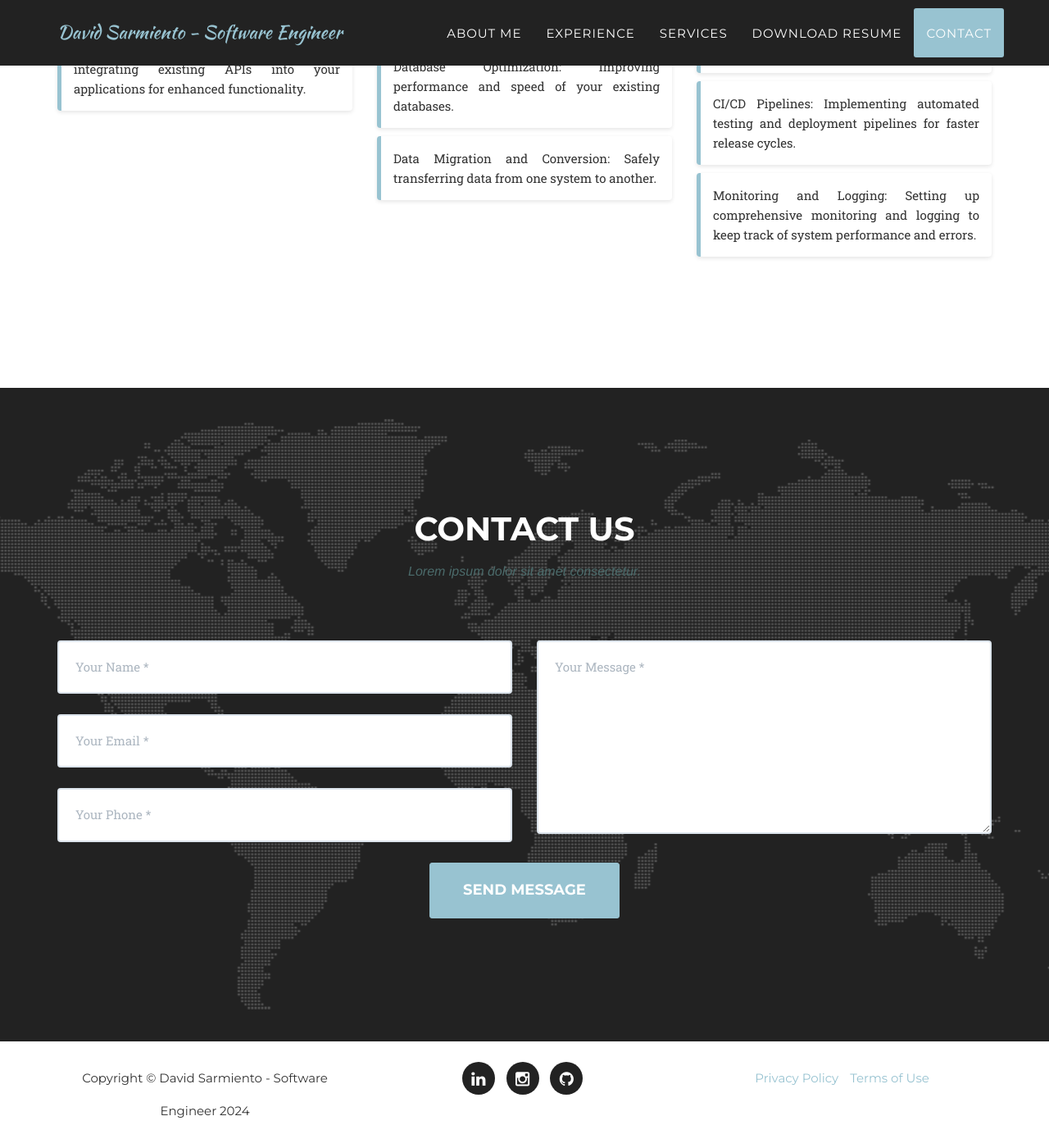
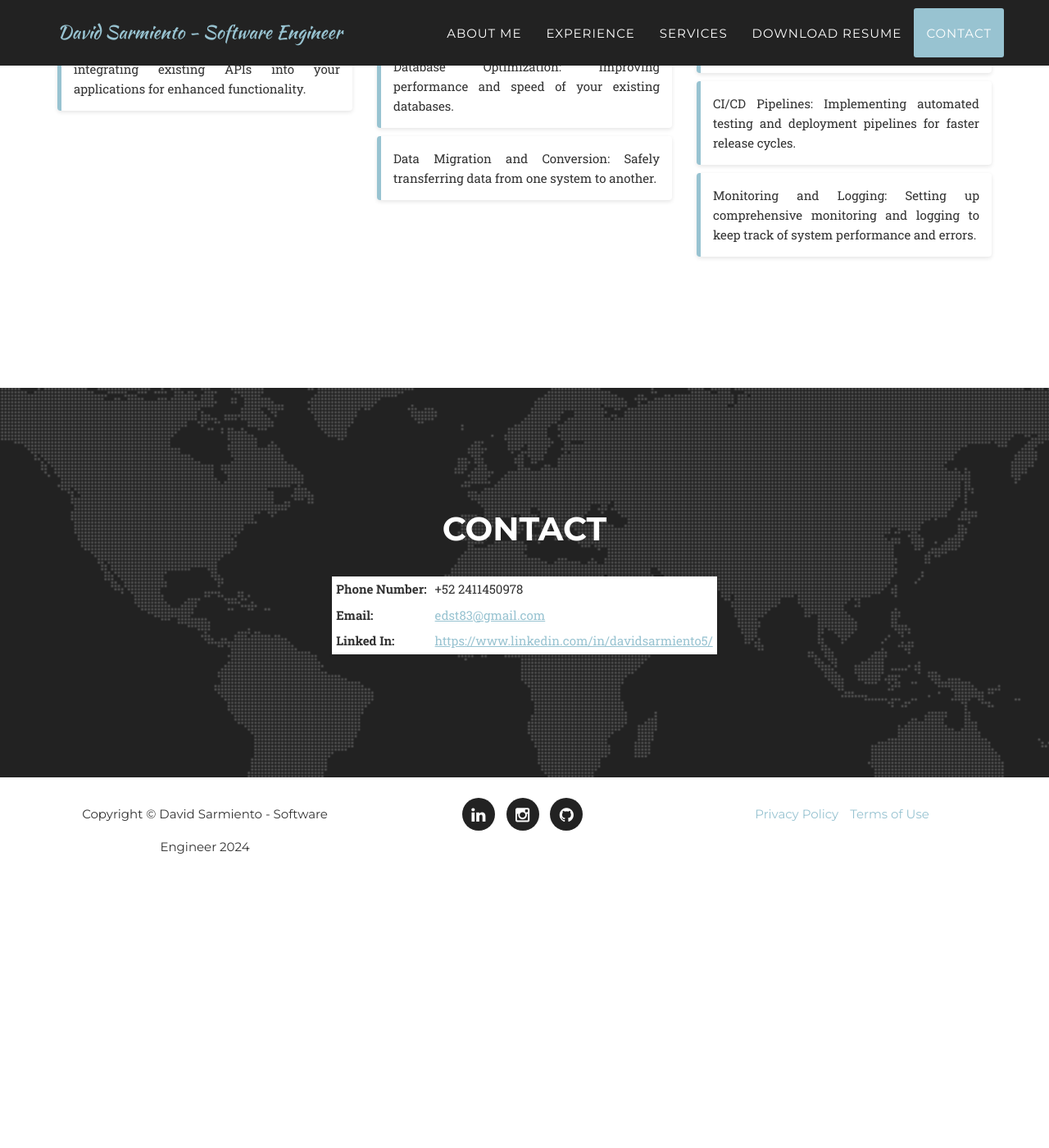
Before and after one commit to edsarmiento/edsarmiento.github.io, a Jekyll site: the page built from index.html, in a window 1280 px wide and 1400 px high, scrolled down 5431 px. Shown: the whole window at 82% size. Built offline with Jekyll 4.4.1, drawn with Linux system fonts in a browser that asks for light colours; some web fonts are replaced; after the commit the page ends 6509 px from its top, so only the background shows below that.

Commit message:
contact section done

```diff
--- a/_includes/contact.html
+++ b/_includes/contact.html
@@ -2,41 +2,41 @@
         <div class="container">
             <div class="row">
                 <div class="col-lg-12 text-center">
-                    <h2 class="section-heading">Contact Us</h2>
-                    <h3 class="section-subheading text-muted">Lorem ipsum dolor sit amet consectetur.</h3>
+                    <h2 class="section-heading">Contact</h2>
+
+                    <br>
                 </div>
             </div>
             <div class="row">
                 <div class="col-lg-12">
-                    <form name="sentMessage" id="contactForm" novalidate>
-                        <div class="row">
-                            <div class="col-md-6">
-                                <div class="control-group form-group">
-                                    <input type="text" class="form-control" placeholder="Your Name *" id="name" required data-validation-required-message="Please enter your name.">
-                                    <p class="help-block text-danger"></p>
-                                </div>
-                                <div class="control-group form-group">
-                                    <input type="email" class="form-control" placeholder="Your Email *" id="email" required data-validation-required-message="Please enter your email address.">
-                                    <p class="help-block text-danger"></p>
-                                </div>
-                                <div class="control-group form-group">
-                                    <input type="tel" class="form-control" placeholder="Your Phone *" id="phone" required data-validation-required-message="Please enter your phone number.">
-                                    <p class="help-block text-danger"></p>
-                                </div>
-                            </div>
-                            <div class="col-md-6">
-                                <div class="control-group form-group">
-                                    <textarea class="form-control" placeholder="Your Message *" id="message" required data-validation-required-message="Please enter a message."></textarea>
-                                    <p class="help-block text-danger"></p>
-                                </div>
-                            </div>
-                            <div class="clearfix"></div>
-                            <div class="col-lg-12 text-center">
-                                <div id="success"></div>
-                                <button type="submit" class="btn btn-xl">Send Message</button>
-                            </div>
-                        </div>
-                    </form>
+                    <table class="table-contact">
+                        <tr>
+                            <td class="category">
+                                Phone Number:
+                            </td>
+                            <td>
+                                +52 2411450978
+                            </td>
+                        </tr>
+                        <tr>
+                            <td class="category">
+                                Email:
+                            </td>
+                            <td>
+                                <a href="mailto:edst83@gmail.com">edst83@gmail.com</a>
+                            </td>
+                        </tr>
+                        <tr>
+                            <td class="category">
+                                Linked In:
+                            </td>
+                            <td>
+                                <a href="https://www.linkedin.com/in/davidsarmiento5/" target="_BLANK">
+                                    https://www.linkedin.com/in/davidsarmiento5/
+                                </a>
+                            </td>
+                        </tr>
+                    </table>
                 </div>
             </div>
         </div>
```
Also changed, not shown: _includes/css/agency.css (+8 -0 lines).
